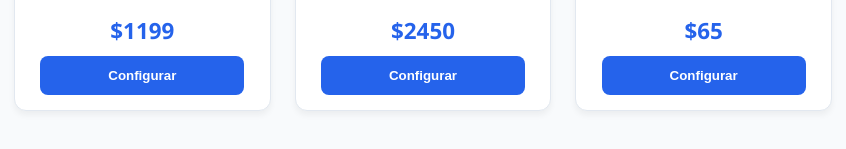
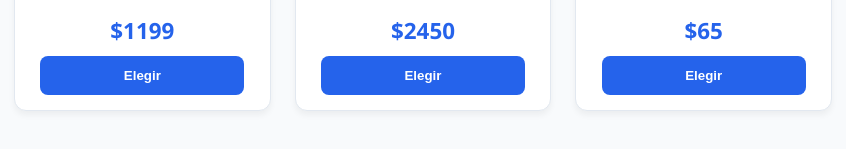
Before and after one commit to josephbm123/tec, a plain HTML site: page index.html in a window 1280 px wide. Shown: the part 347-496 px from the top of the page, 26-872 px from the left. Drawn offline with Linux system fonts and the light colour scheme.

Commit message:
Update index.html

```diff
--- a/index.html
+++ b/index.html
@@ -129,7 +129,7 @@
                 <img src="${p.imgDefault}" onclick="abrirModal(${p.id})">
                 <h3>${p.name}</h3>
                 <p class="price">$${p.price}</p>
-                <button class="add-btn" onclick="abrirModal(${p.id})">Configurar</button>
+                <button class="add-btn" onclick="abrirModal(${p.id})">Elegir</button>
             </div>
         `).join('');
         document.getElementById('products-container').innerHTML = html;
```
